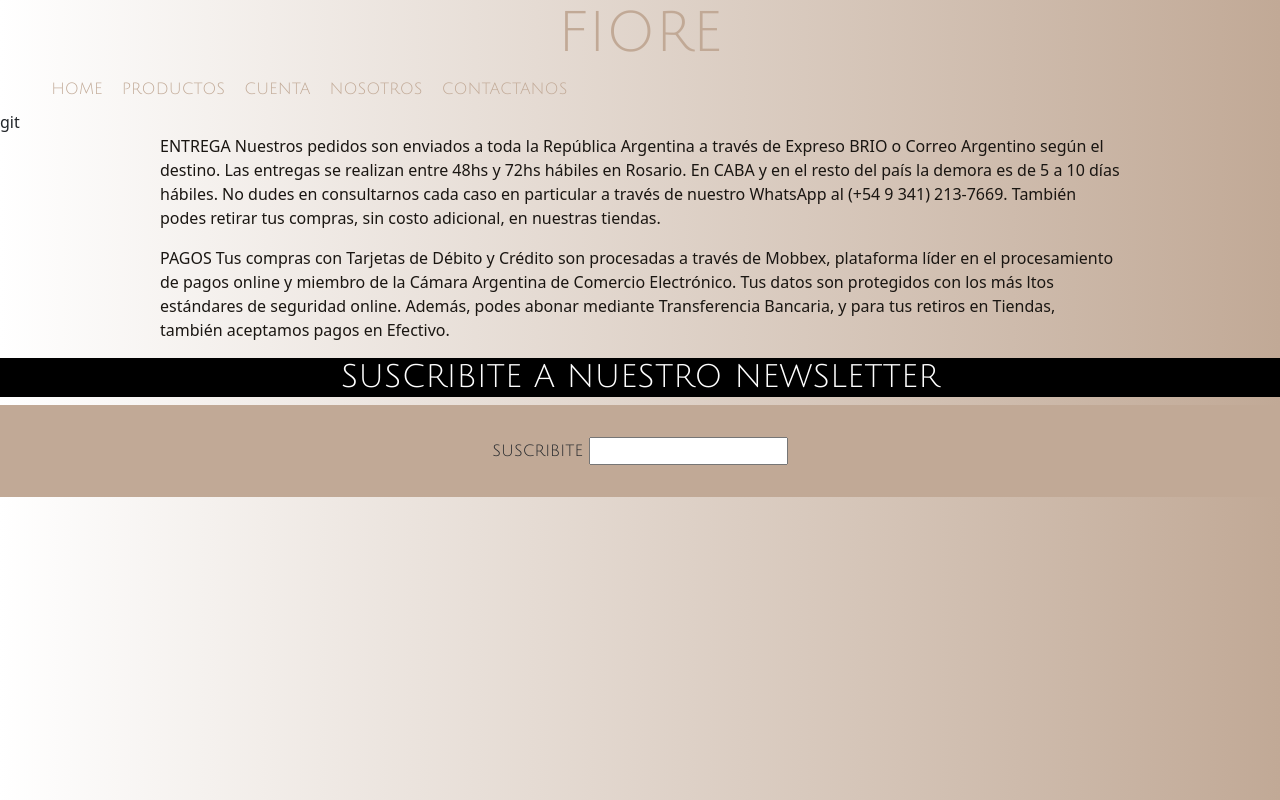
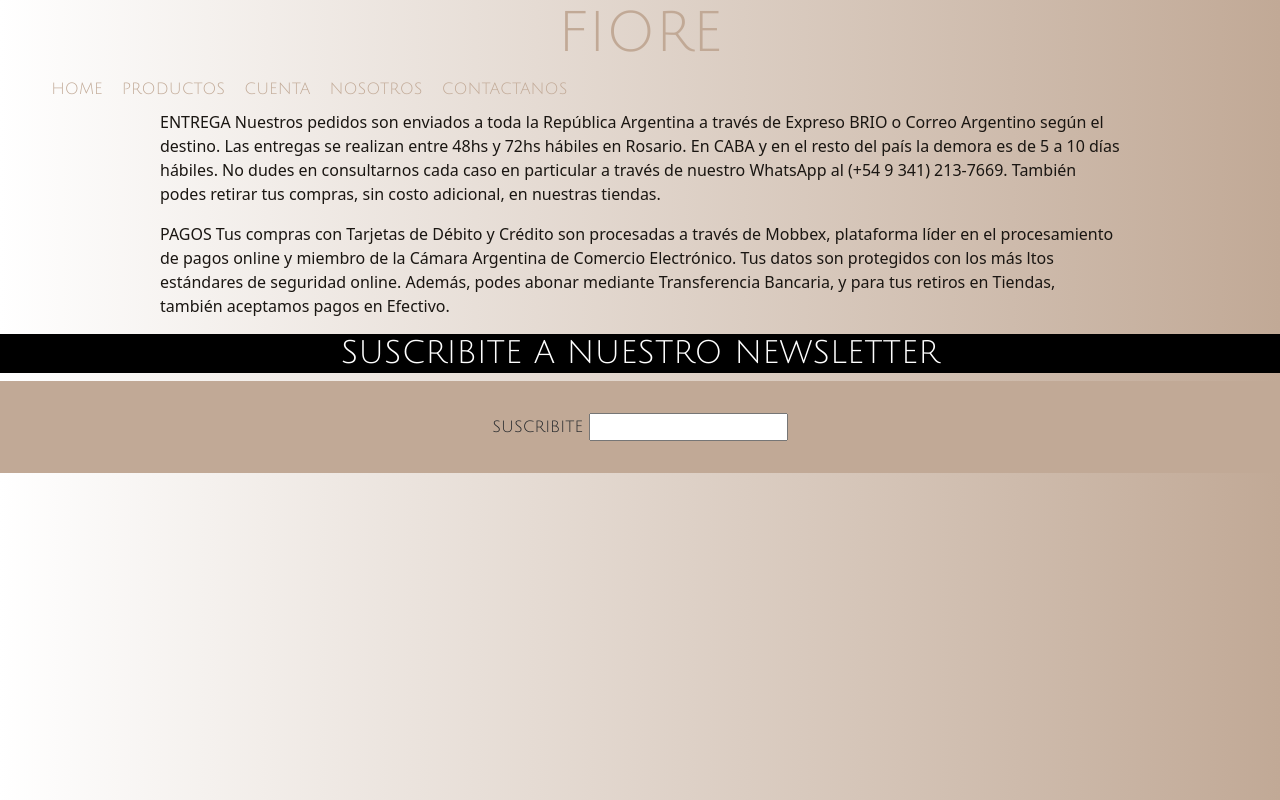
Before and after one commit to aylenirigoyen/sass, a plain HTML site: page pages/nosotros.html in a window 1280 px wide. Drawn offline with nearby package versions, Linux system fonts and the light colour scheme.

Commit message:
arreglos

```diff
--- a/pages/nosotros.html
+++ b/pages/nosotros.html
@@ -31,7 +31,7 @@
 
 </body>
 
-<main>git
+<main>
     <div class="texto">
 
         <P class="texto">
```
